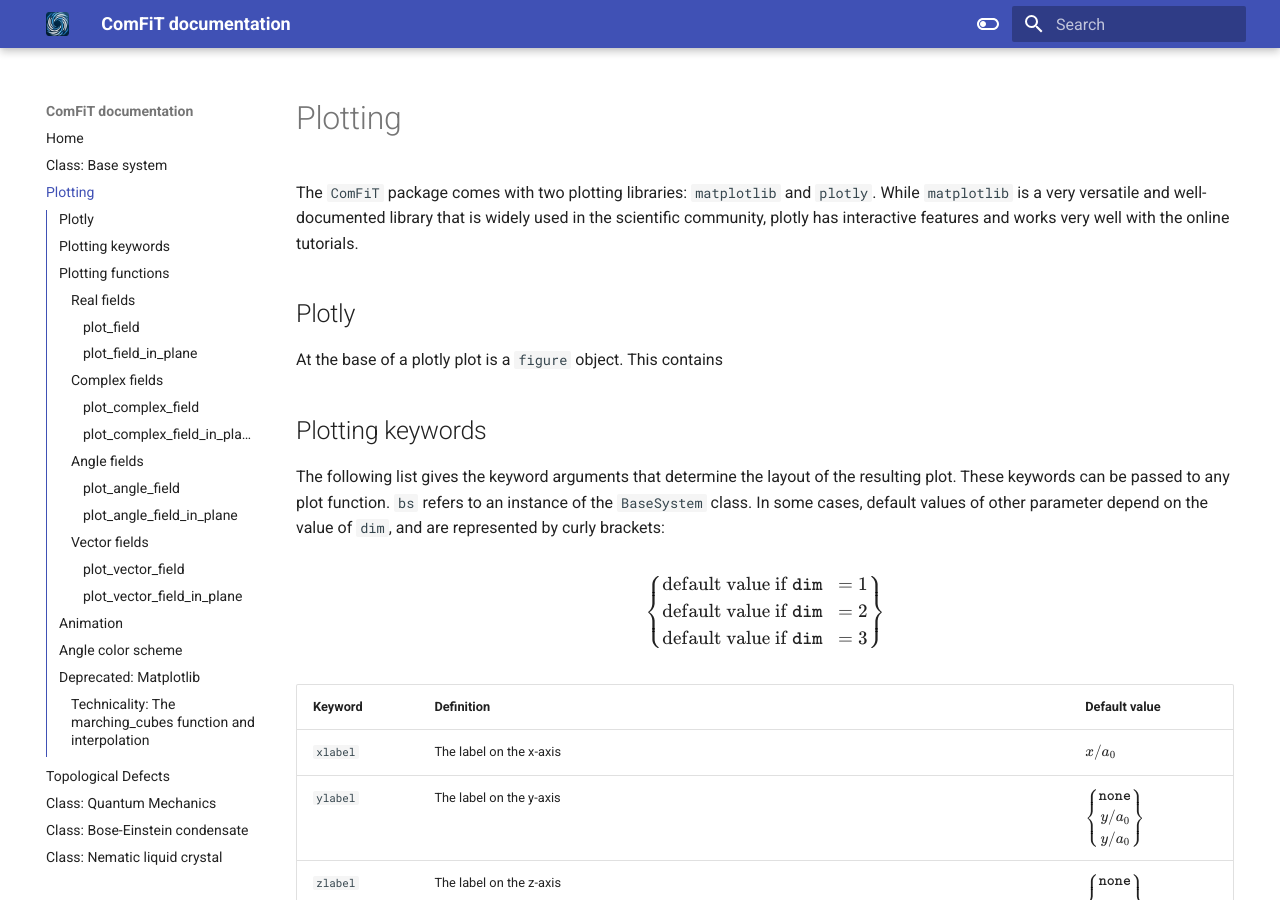
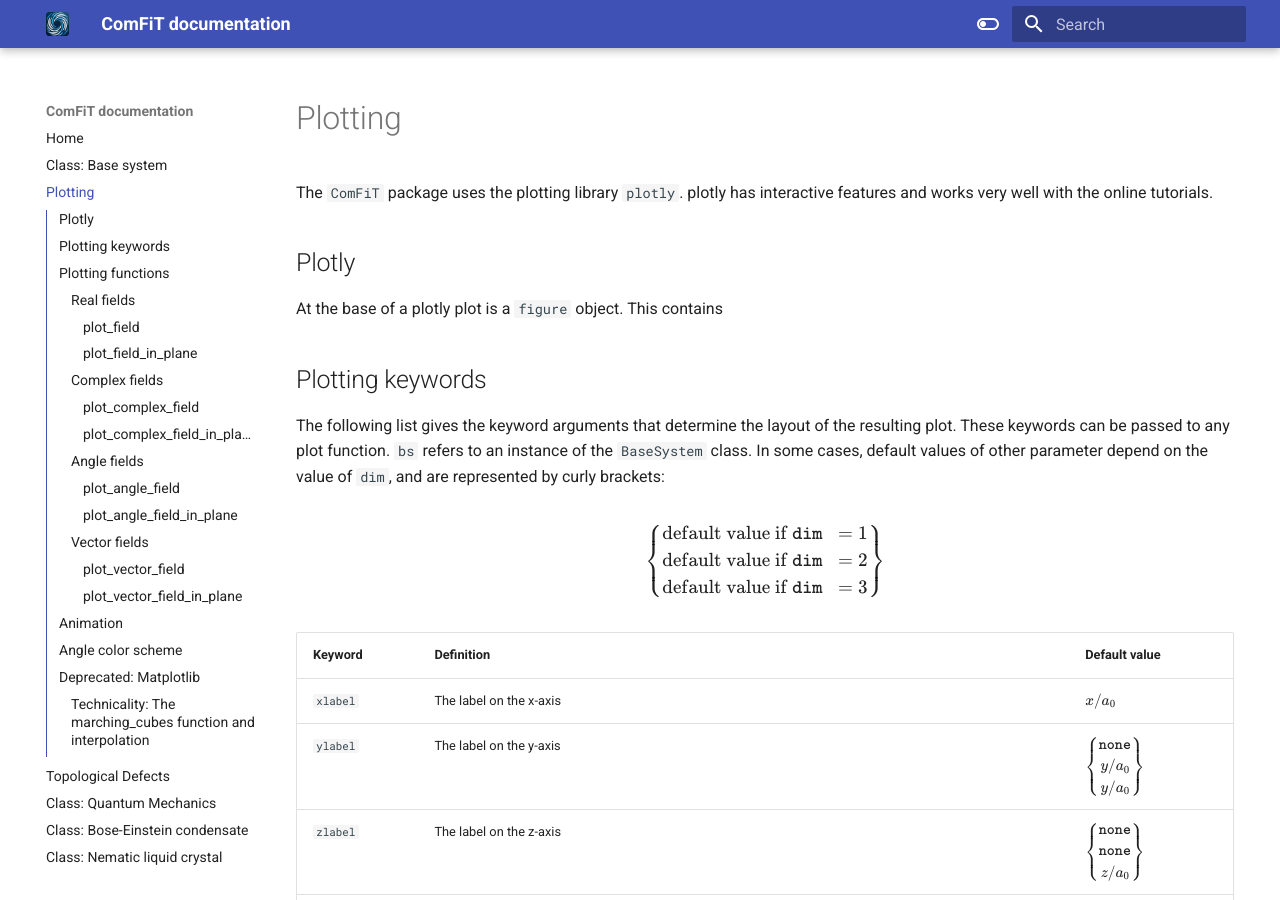
Before and after one commit to vidarsko/ComFiT, an MkDocs documentation site: the page built from docs/Plotting.md, in a window 1280 px wide and 900 px high. Built offline with MkDocs 1.6.1 and Material for MkDocs 9.7.7, drawn with Linux system fonts in a browser that asks for light colours.

Commit message:
Update Plotting.md

```diff
--- a/docs/Plotting.md
+++ b/docs/Plotting.md
@@ -1,7 +1,7 @@
 # Plotting
 
-The `ComFiT` package comes with two plotting libraries: `matplotlib` and `plotly`.
-While `matplotlib` is a very versatile and well-documented library that is widely used in the scientific community, plotly has interactive features and works very well with the online tutorials.
+The `ComFiT` package uses the plotting library `plotly`.
+plotly has interactive features and works very well with the online tutorials.
 
 ## Plotly
 
```
